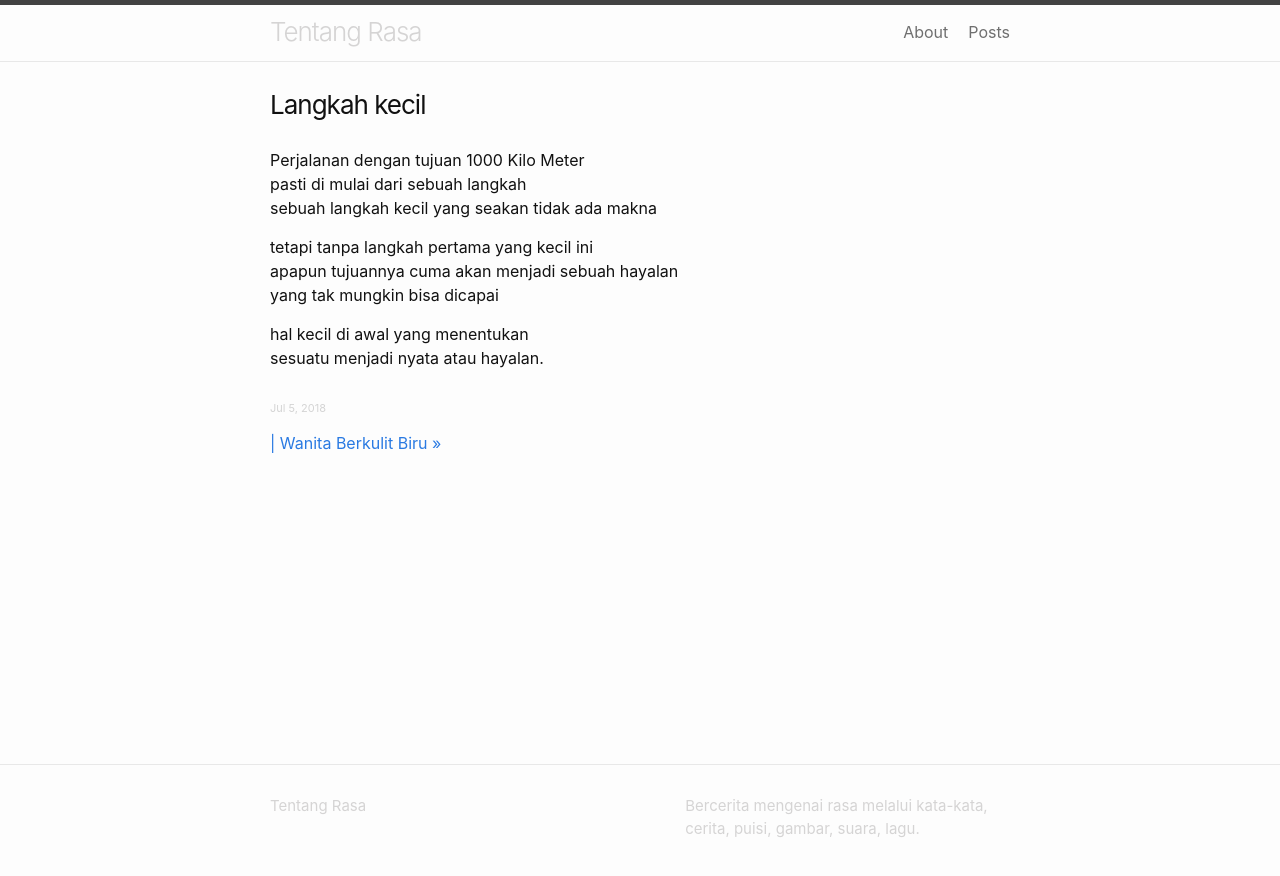
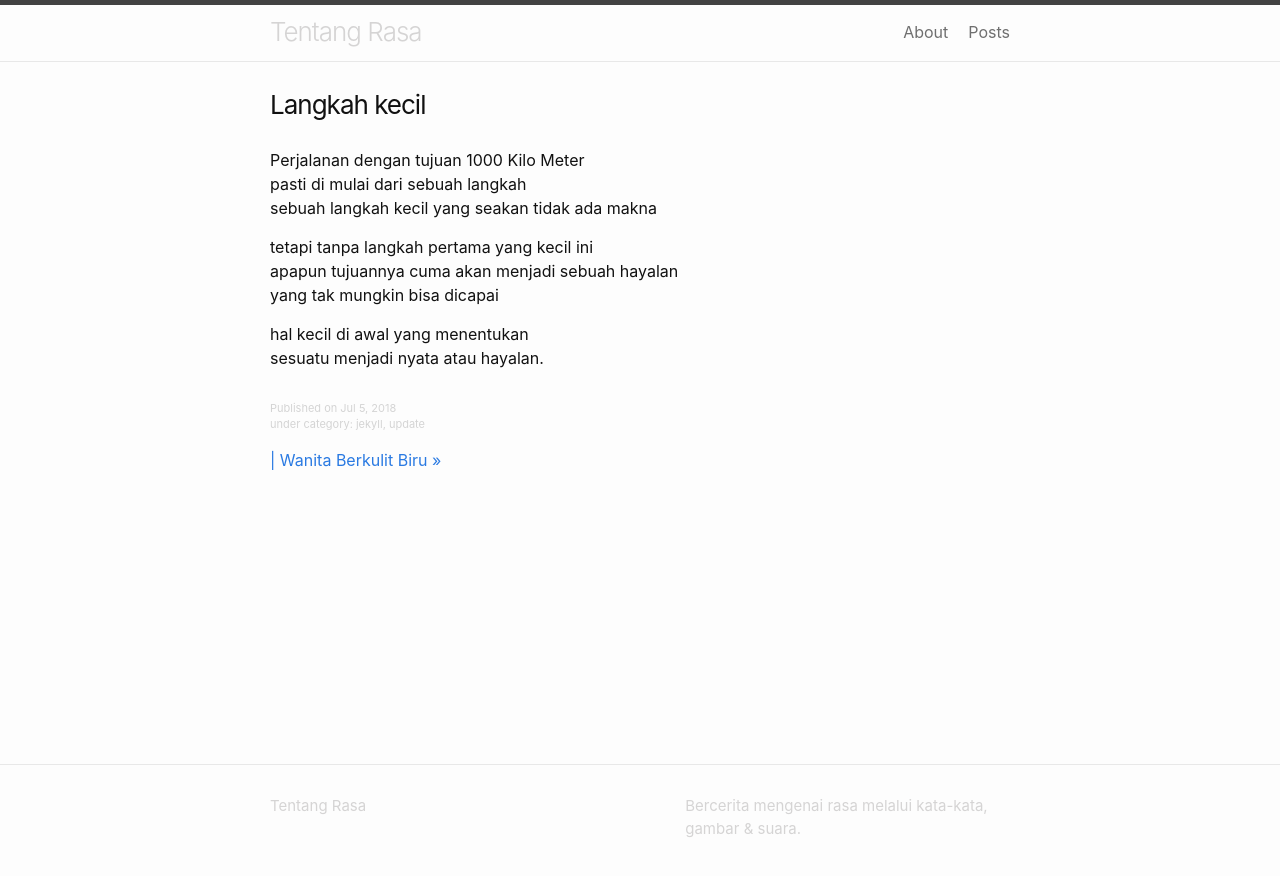
Before and after one commit to tonshans/tonshans.github.io, a Jekyll site: the page built from _posts/2018-07-06-langkah-kecil.markdown, in a window 1280 px wide. Shown: the top 876 px of the page. Built offline with Jekyll 4.4.1, drawn with Linux system fonts in a browser that asks for light colours.

Commit message:
edit2 dikits

```diff
--- a/Gemfile
+++ b/Gemfile
@@ -27,3 +27,5 @@ gem "tzinfo-data", platforms: [:mingw, :mswin, :x64_mingw, :jruby]
 
 # Performance-booster for watching directories on Windows
 gem "wdm", "~> 0.1.0" if Gem.win_platform?
+
+gem 'jekyll-sitemap'
--- a/_config.yml
+++ b/_config.yml
@@ -1,3 +1,5 @@
+host: 0.0.0.0
+port: 4000
 # Welcome to Jekyll!
 #
 # This config file is meant for settings that affect your whole blog, values
@@ -16,7 +18,7 @@
 title: Tentang Rasa
 email: hanito.t@gmail.com
 description: >- # this means to ignore newlines until "baseurl:"
-  Bercerita mengenai rasa melalui kata-kata, cerita, puisi, gambar, suara, lagu.
+  Bercerita mengenai rasa melalui kata-kata, gambar & suara.
 baseurl: "/" # the subpath of your site, e.g. /blog
 url: "http://tonshans.github.io" # the base hostname & protocol for your site, e.g. http://example.com
 #twitter_username:
--- a/_layouts/home.html
+++ b/_layouts/home.html
@@ -14,7 +14,11 @@ layout: default
       {%- for post in paginator.posts -%}
       <li>
         {%- assign date_format = site.minima.date_format | default: "%b %-d, %Y" -%}
-        <span class="post-meta">{{ post.date | date: date_format }}</span>
+        <span class="post-meta"> Published on {{ post.date | date: date_format }}
+       {%- if page.categories -%}
+<br />under category: {{ page.categories | join: ', '   }}
+       {%- endif -%}
+        </span>
         <h3>
           <a class="post-link" href="{{ post.url | relative_url }}">
             {{ post.title | escape }}
--- a/_layouts/post.html
+++ b/_layouts/post.html
@@ -15,11 +15,16 @@ permalink: /posts-tentang-rasa/
 <p class="post-meta">
       <time class="dt-published" datetime="{{ page.date | date_to_xmlschema }}" itemprop="datePublished">
         {%- assign date_format = site.minima.date_format | default: "%b %-d, %Y" -%}
-        {{ page.date | date: date_format }}
+        Published on {{ page.date | date: date_format }}
       </time>
+      {%- if page.categories -%}
+      <br />under category: {{ page.categories | join: ', '  }}
+      {%- endif -%}
+
       {%- if page.author -%}
         • <span itemprop="author" itemscope itemtype="http://schema.org/Person"><span class="p-author h-card" itemprop="name">{{ page.author }}</span></span>
-      {%- endif -%}</p>
+      {%- endif -%}
+</p>
   {%- if site.disqus.shortname -%}
     {%- include disqus_comments.html -%}
   {%- endif -%}
```
Also changed, not shown: Gemfile.lock, favicon.ico (added).
